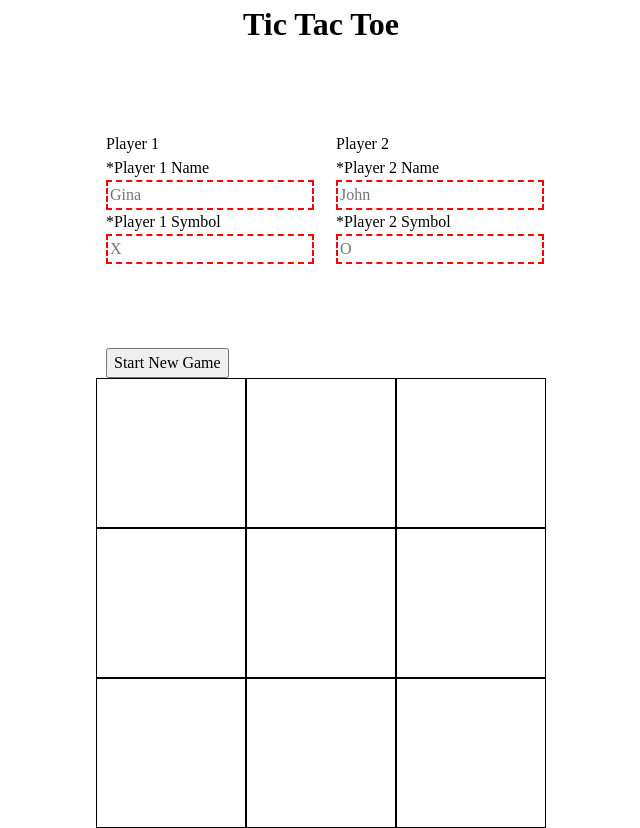
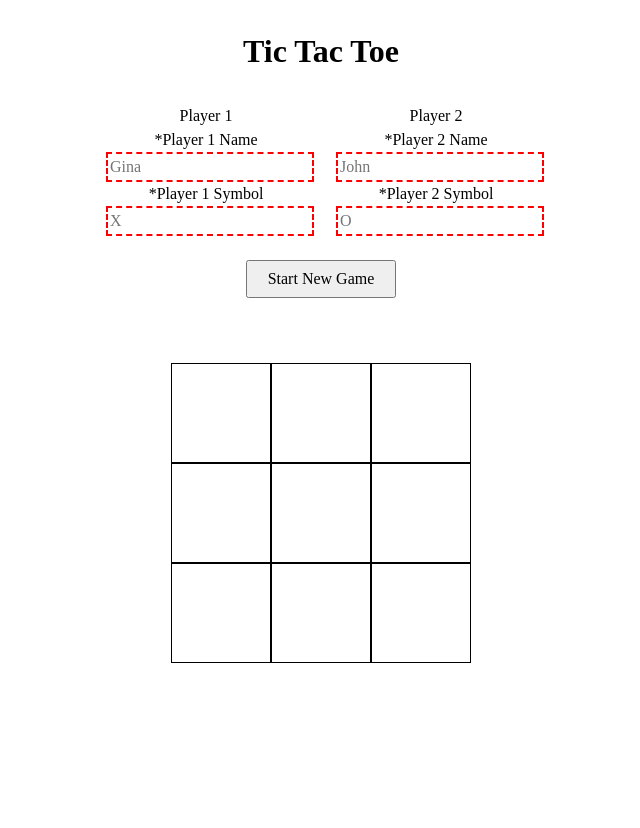
Before and after one commit to ibanpare/tic-tac-toe, a plain HTML site: page index.html in a window 1280 px wide. Both pictures are taken after a click on the button "Start New Game". Shown: the whole page, without its empty margins (319-959 px from the left). After the commit the page ends 800 px from the top, so only its background shows below. Drawn offline with Linux system fonts and the light colour scheme.

Commit message:
style: make it prettier

```diff
--- a/stylesheet.css
+++ b/stylesheet.css
@@ -75,14 +75,19 @@ h6 {
 
 .container {
   display: grid;
-  grid-template-columns: 150px 150px 150px;
-  grid-template-rows: 150px 150px 150px;
+  grid-template-columns: repeat(3, 100px);
+  grid-template-rows: repeat(3, 100px);
+  padding: 50px;
 }
 
 .cell {
   border: 1px solid black;
-  height: 150px;
-  width: 150px;
+  height: auto;
+  width: auto;
+  display: flex;
+  justify-content: center;
+  align-items: center;
+  font-size: 24px;
 }
 
 input:invalid {
@@ -95,14 +100,24 @@ input:valid {
 
 h1 {
   color: black;
+  padding: 20px;
+}
+
+.controls {
+  text-align: center;
 }
 
 form {
   display: grid;
   grid-template-columns: 200px 200px;
-  grid-template-rows: 300px;
+  grid-template-rows: 150px;
   align-items: center;
   column-gap: 30px;
+}
+
+.new-game {
+  margin: 15px;
+  padding: 5px 20px;
 }
 
 .player_1_section {
```
